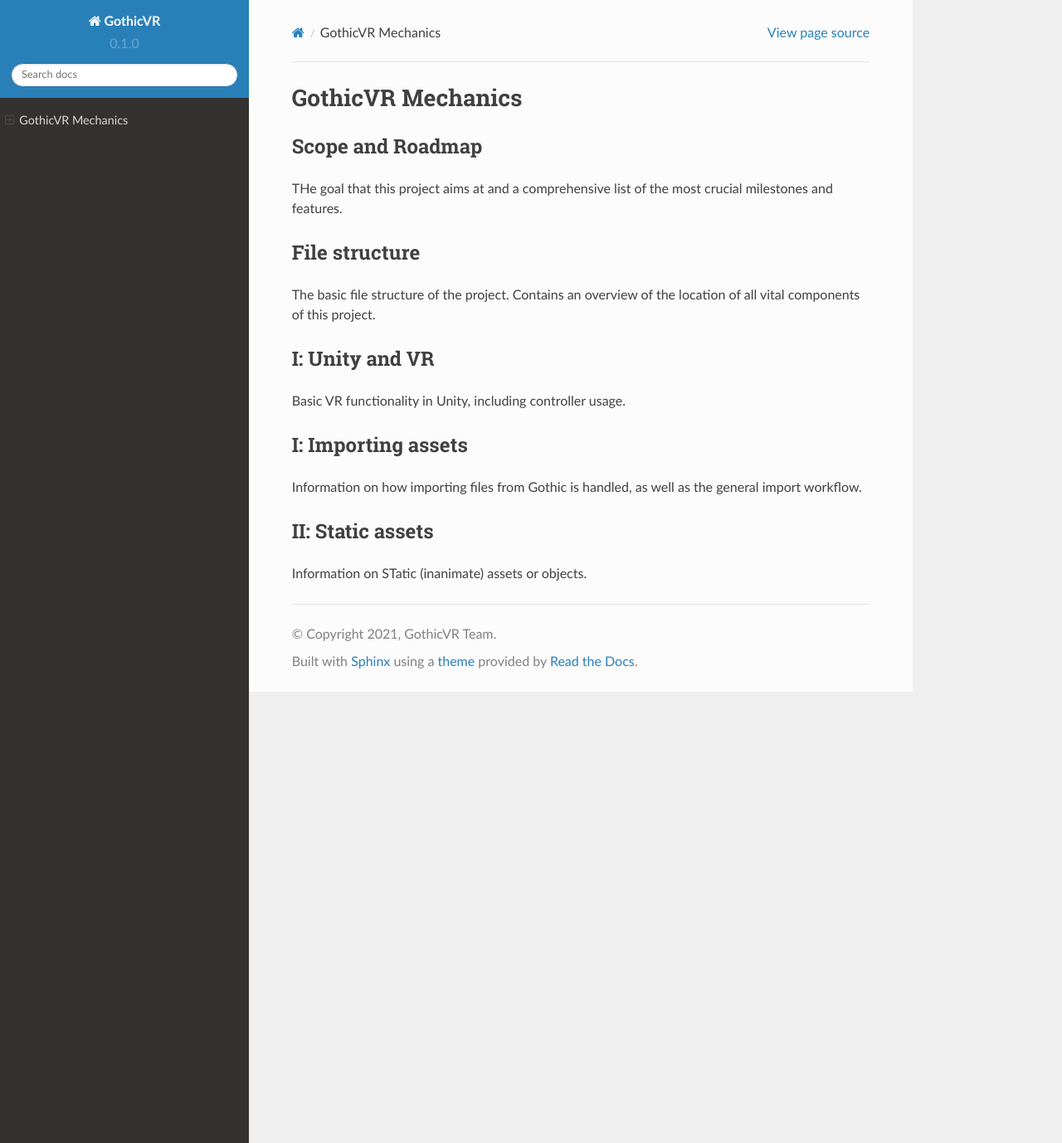
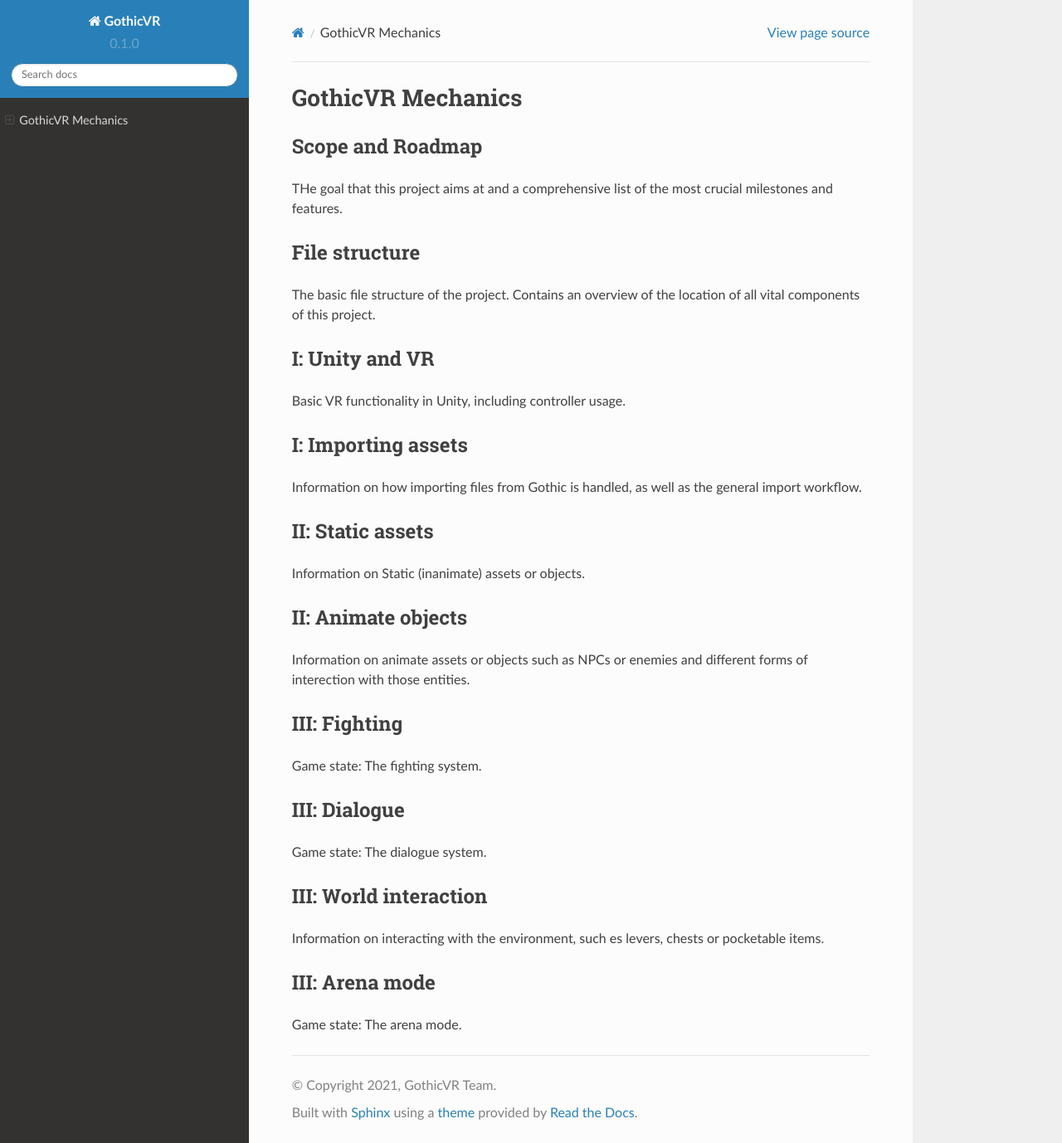
Before and after one commit to insolenceinajar/repo, a Sphinx documentation site: the page built from docs/source/gvr-mechanics.rst, in a window 1280 px wide and 1378 px high. Shown: the whole window at 83% size. Built offline with Sphinx 7.4.7 and the Read the Docs theme 2.0.0, drawn with Linux system fonts in a browser that asks for light colours; pages that are not in the unit, such as notebooks, are missing from menus.

Commit message:
Update gvr-mechanics.rst

```diff
--- a/docs/source/gvr-mechanics.rst
+++ b/docs/source/gvr-mechanics.rst
@@ -25,4 +25,29 @@ Information on how importing files from Gothic is handled, as well as the genera
 
 II: Static assets
 ------------
-Information on STatic (inanimate) assets or objects.
+Information on Static (inanimate) assets or objects.
+
+
+II: Animate objects
+------------
+Information on animate assets or objects such as NPCs or enemies and different forms of interection with those entities.
+
+
+III: Fighting
+------------
+Game state: The fighting system.
+
+
+III: Dialogue
+------------
+Game state: The dialogue system.
+
+
+III: World interaction
+------------
+Information on interacting with the environment, such es levers, chests or pocketable items.
+
+
+III: Arena mode
+------------
+Game state: The arena mode.
```
